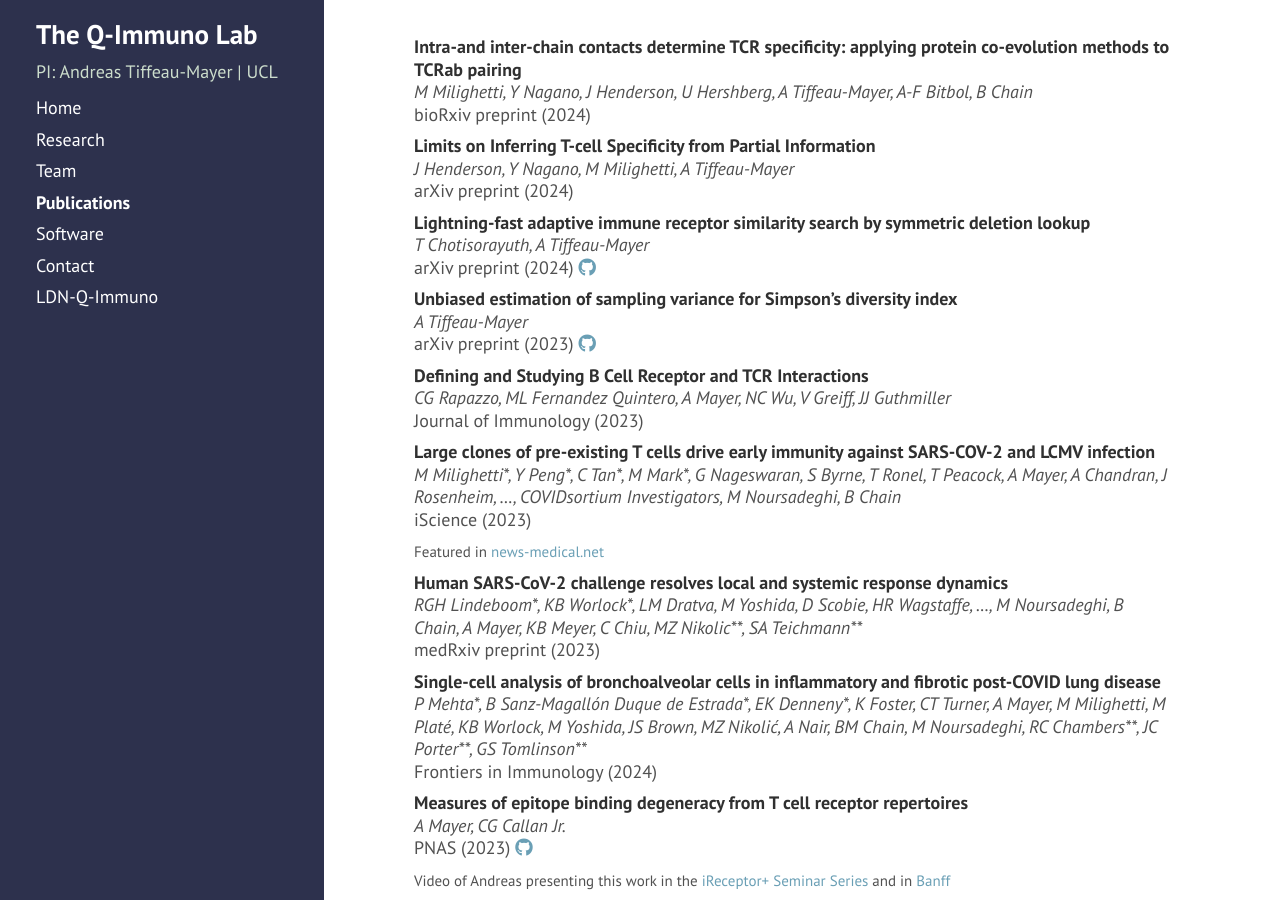
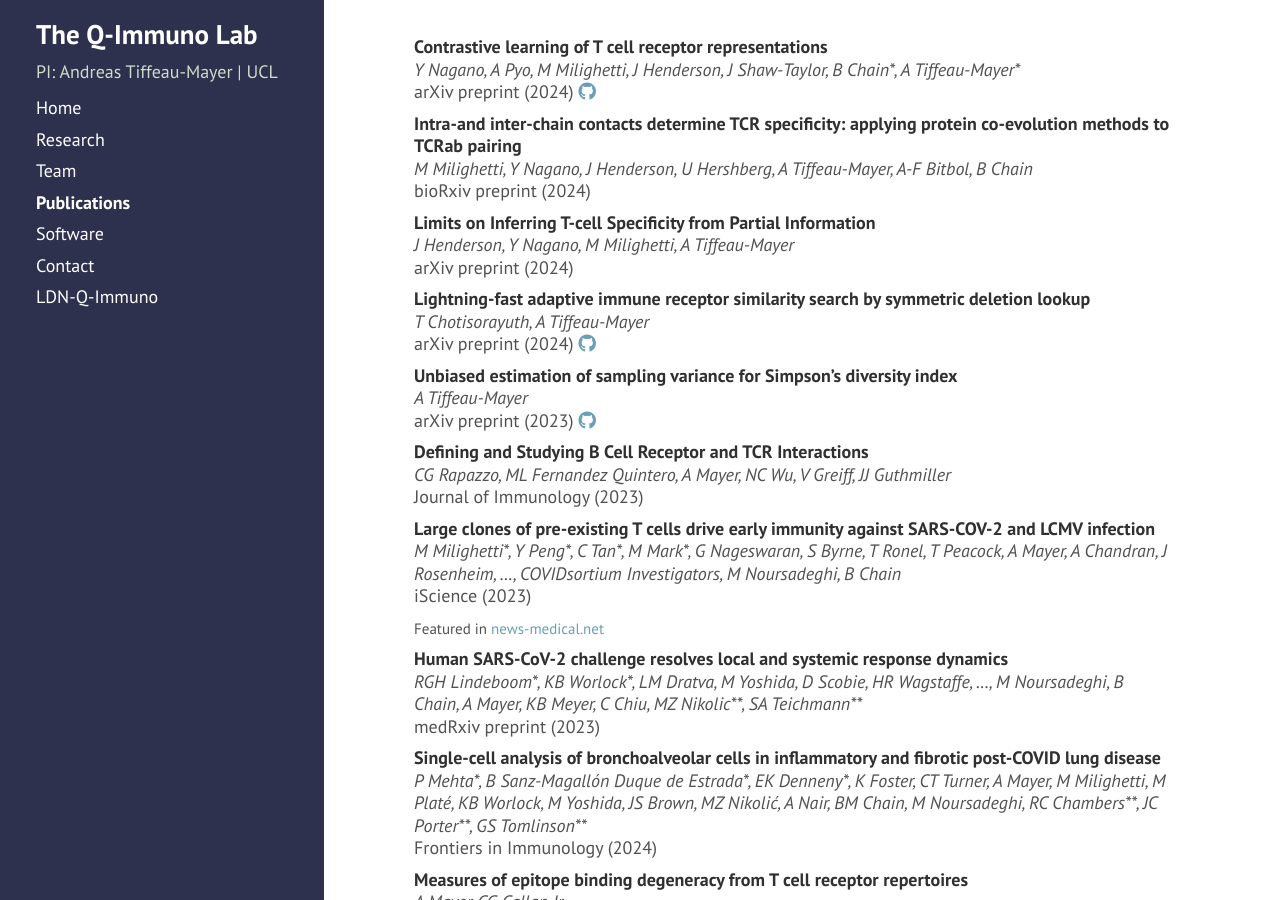
Before and after one commit to andim/andim.github.io, a Jekyll site: the page built from publications.md, in a window 1280 px wide and 900 px high. Built offline with Jekyll 4.4.1, drawn with Linux system fonts in a browser that asks for light colours; nearby versions of some CDN libraries; a style sheet for code colours, icons or effects is not loaded.

Commit message:
added yutas paper

```diff
--- a/_data/publist.yml
+++ b/_data/publist.yml
@@ -1,3 +1,11 @@
+- authors: Y Nagano, A Pyo, M Milighetti, J Henderson, J Shaw-Taylor, B Chain\*, A Tiffeau-Mayer\*
+  title: Contrastive learning of T cell receptor representations
+  journal: arXiv preprint
+  year: 2024
+  links:
+    doi: https://arxiv.org/abs/2406.06397
+    github: https://github.com/yutanagano/sceptr/
+
 - authors: M Milighetti, Y Nagano, J Henderson, U Hershberg, A Tiffeau-Mayer, A-F Bitbol, B Chain
   title: "Intra-and inter-chain contacts determine TCR specificity: applying protein co-evolution methods to TCRab pairing"
   journal: bioRxiv preprint
```
